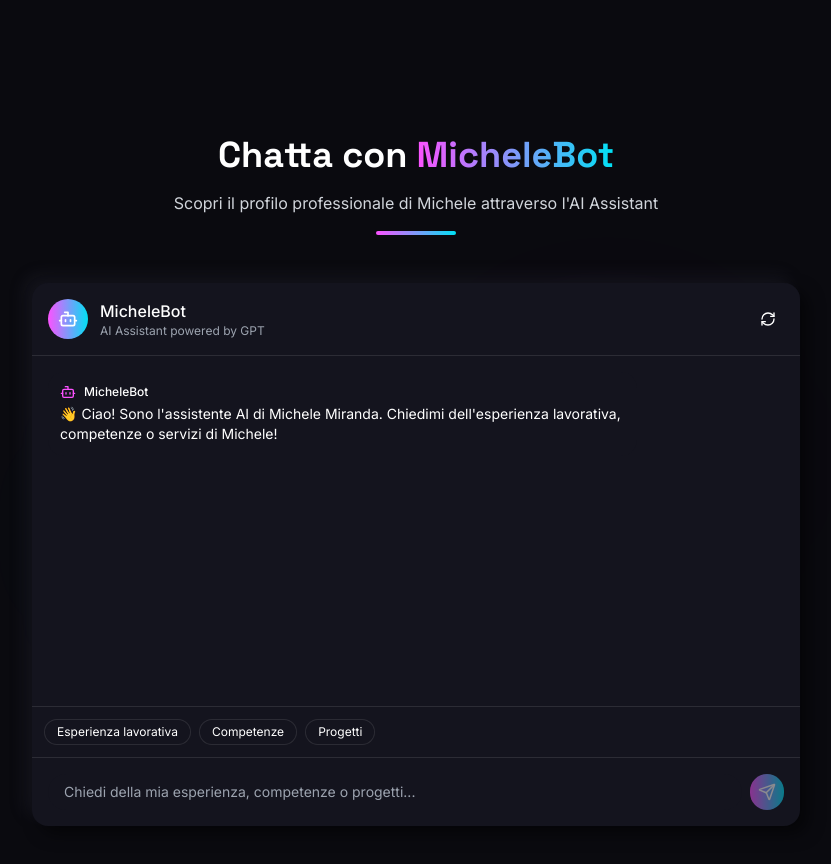
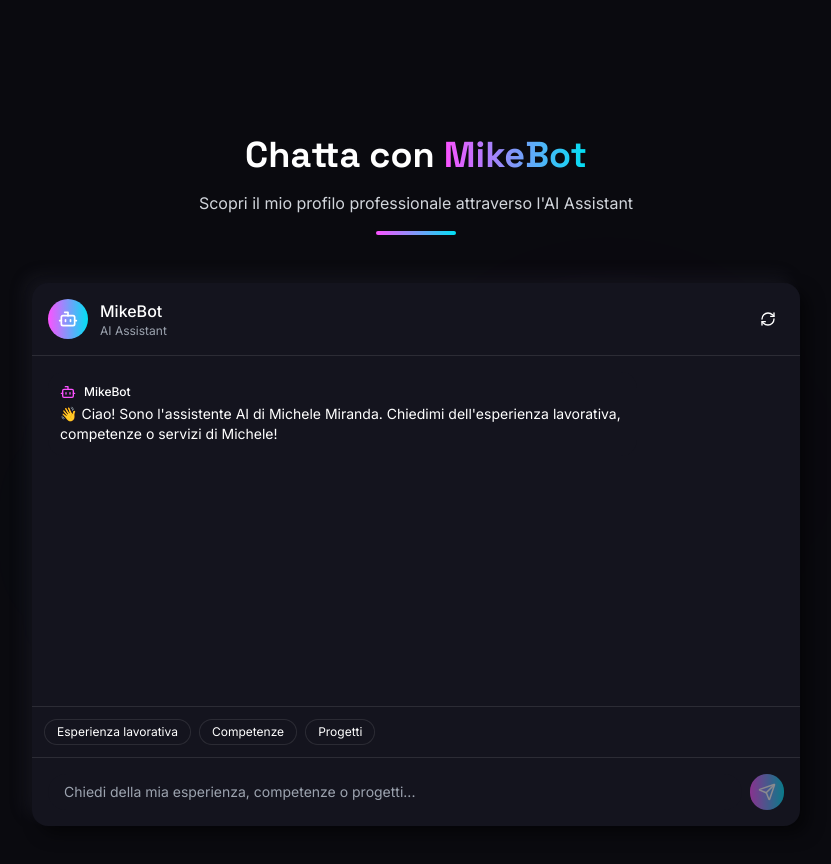
Before and after one commit to HopelessMike/portfolio-next.js, a Next.js app: page / in a window 1280 px wide. Shown: the part 4540-5404 px from the top of the page, without its empty margins (224-1055 px from the left). Built offline with nearby package versions, Linux system fonts and the light colour scheme.

Commit message:
modifiche chatbot

```diff
--- a/components/ai-chat-section.tsx
+++ b/components/ai-chat-section.tsx
@@ -526,10 +526,10 @@ export default function AIChatSection() {
           style={{ opacity: 1 }}
         >
           <motion.h2 variants={itemVariants} className="text-3xl md:text-4xl font-heading font-bold mb-4">
-            Chatta con <span className="text-gradient">MicheleBot</span>
+            Chatta con <span className="text-gradient">MikeBot</span>
           </motion.h2>
           <motion.p variants={itemVariants} className="text-gray-300 max-w-2xl mx-auto">
-            Scopri il profilo professionale di Michele attraverso l'AI Assistant
+            Scopri il mio profilo professionale attraverso l'AI Assistant
           </motion.p>
           <motion.div
             variants={itemVariants}
@@ -551,8 +551,8 @@ export default function AIChatSection() {
                   <Bot className="w-5 h-5 text-white" />
                 </div>
                 <div>
-                  <h3 className="font-medium">MicheleBot</h3>
-                  <p className="text-xs text-gray-400">AI Assistant powered by GPT</p>
+                  <h3 className="font-medium">MikeBot</h3>
+                  <p className="text-xs text-gray-400">AI Assistant</p>
                 </div>
               </div>
               <button
@@ -590,7 +590,7 @@ export default function AIChatSection() {
                       ) : (
                         <User size={16} className="text-secondary" />
                       )}
-                      <span className="text-xs font-medium">{message.role === "assistant" ? "MicheleBot" : "Tu"}</span>
+                      <span className="text-xs font-medium">{message.role === "assistant" ? "MikeBot" : "Tu"}</span>
                     </div>
                     <div
                       className="text-sm rich-text"
@@ -610,7 +610,7 @@ export default function AIChatSection() {
                   <div className="max-w-[80%] rounded-2xl p-3 bg-card/50 text-white">
                     <div className="flex items-center gap-2 mb-1">
                       <Bot size={16} className="text-primary" />
-                      <span className="text-xs font-medium">MicheleBot</span>
+                      <span className="text-xs font-medium">MikeBot</span>
                     </div>
                     <div className="flex gap-1">
                       <span
```
